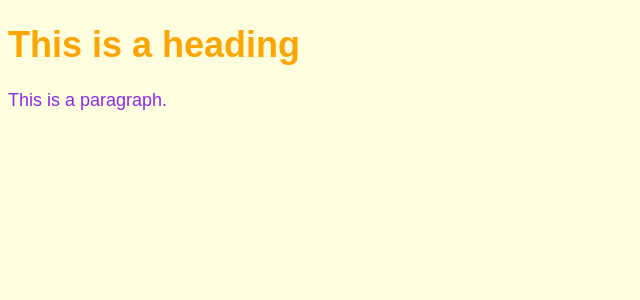
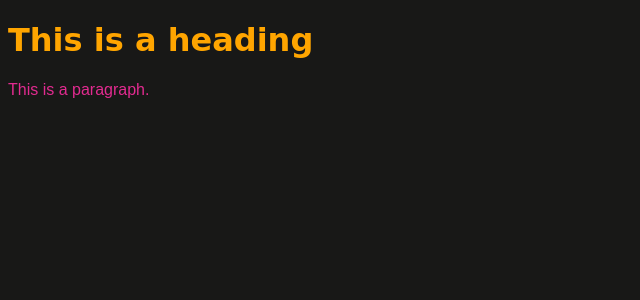
Before and after one commit to paulatmg/test, a PHP site: page / in a window 1280 px wide. Shown: the top 300 px of the page, without its empty margins (0-640 px from the left). Run offline with PHP 8.4, Linux system fonts and the light colour scheme.

Commit message:
background

```diff
--- a/css/test.css
+++ b/css/test.css
@@ -1,12 +1,14 @@
 body {
-    background: lightyellow;
-    font: 18px Arial, sans-serif;
+    background: rgb(24, 24, 23);
+
 }
 h1 {
     color: orange;
+    font-family:cursive;
+
 }
 
 .paula {
     font-family:Arial, Helvetica, sans-serif;
-    color:blueviolet;
+    color:rgb(226, 43, 144);
 }
```
